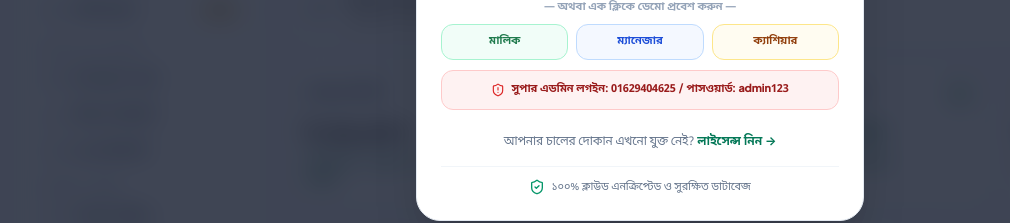
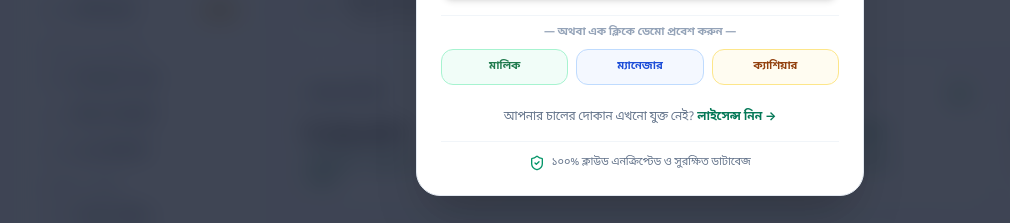
Before and after one commit to avijitm360ict-oss/chaler-dokan, a React (Vite) app in the folder frontend/: page / in a window 1280 px wide. Shown: the part 519-742 px from the top of the page, without its empty margins (0-1010 px from the left). Built offline with nearby package versions, Linux system fonts and the light colour scheme; no server answers; a web font is replaced by a local one.

Commit message:
fix(security): remove public super admin login button and keep credentials private

```diff
--- a/frontend/src/components/Auth/AuthModal.tsx
+++ b/frontend/src/components/Auth/AuthModal.tsx
@@ -505,20 +505,6 @@ export const AuthModal: React.FC<AuthModalProps> = ({
                     ক্যাশিয়ার
                   </button>
                 </div>
-
-
-                {/* Super Admin Direct One-Click Button */}
-                <button
-                  type="button"
-                  onClick={() => {
-                    setLoginPhone('01629404625');
-                    setLoginPassword('admin123');
-                  }}
-                  className="mt-2.5 w-full p-2.5 rounded-xl border border-red-200 bg-red-50 hover:bg-red-100 text-red-800 text-[11px] font-extrabold text-center transition flex items-center justify-center gap-1.5 cursor-pointer shadow-xs"
-                >
-                  <ShieldAlert className="w-3.5 h-3.5 text-red-600 shrink-0" />
-                  <span>সুপার এডমিন লগইন: 01629404625 / পাসওয়ার্ড: admin123</span>
-                </button>
               </div>
 
               <div className="pt-2 text-center text-xs text-slate-500">
```
